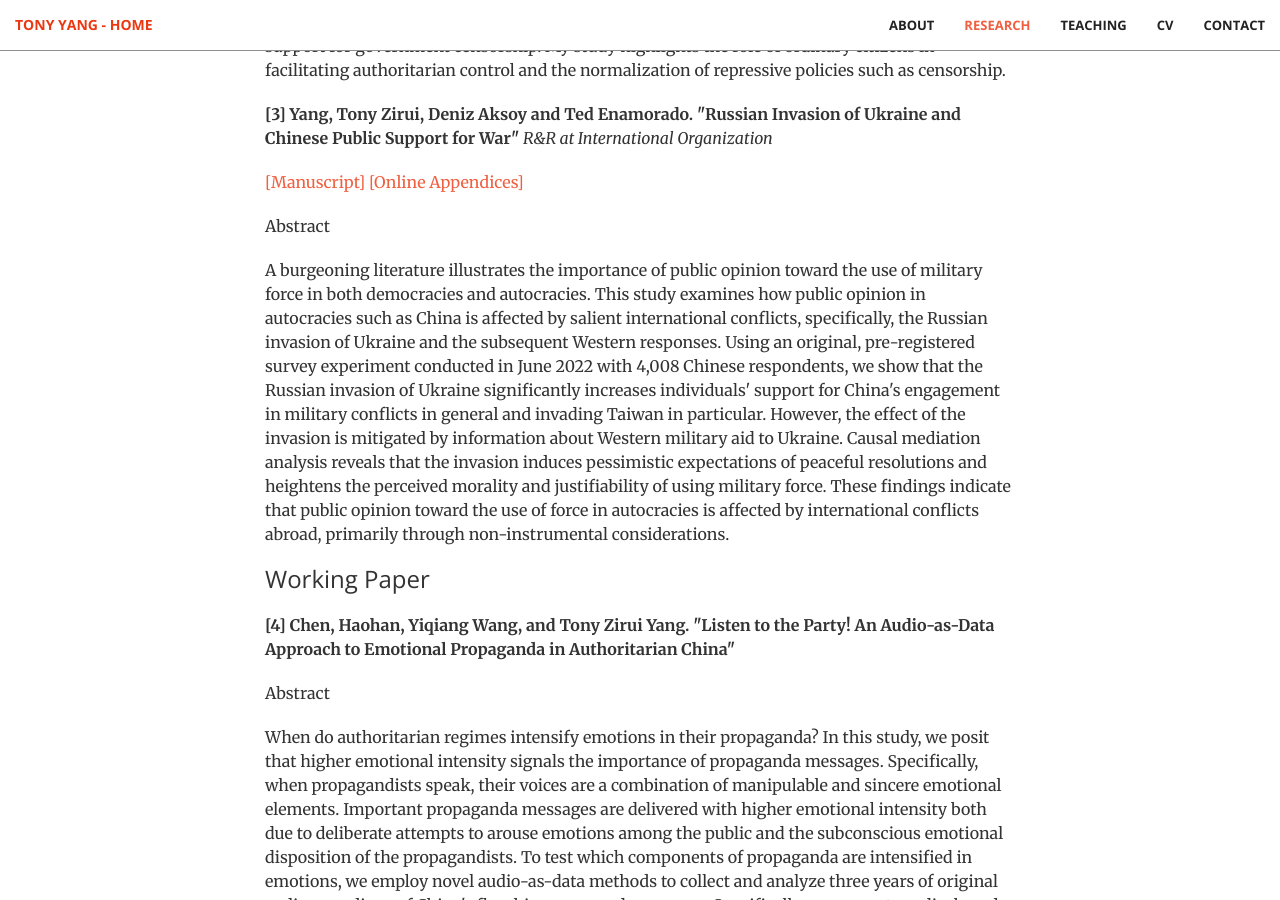
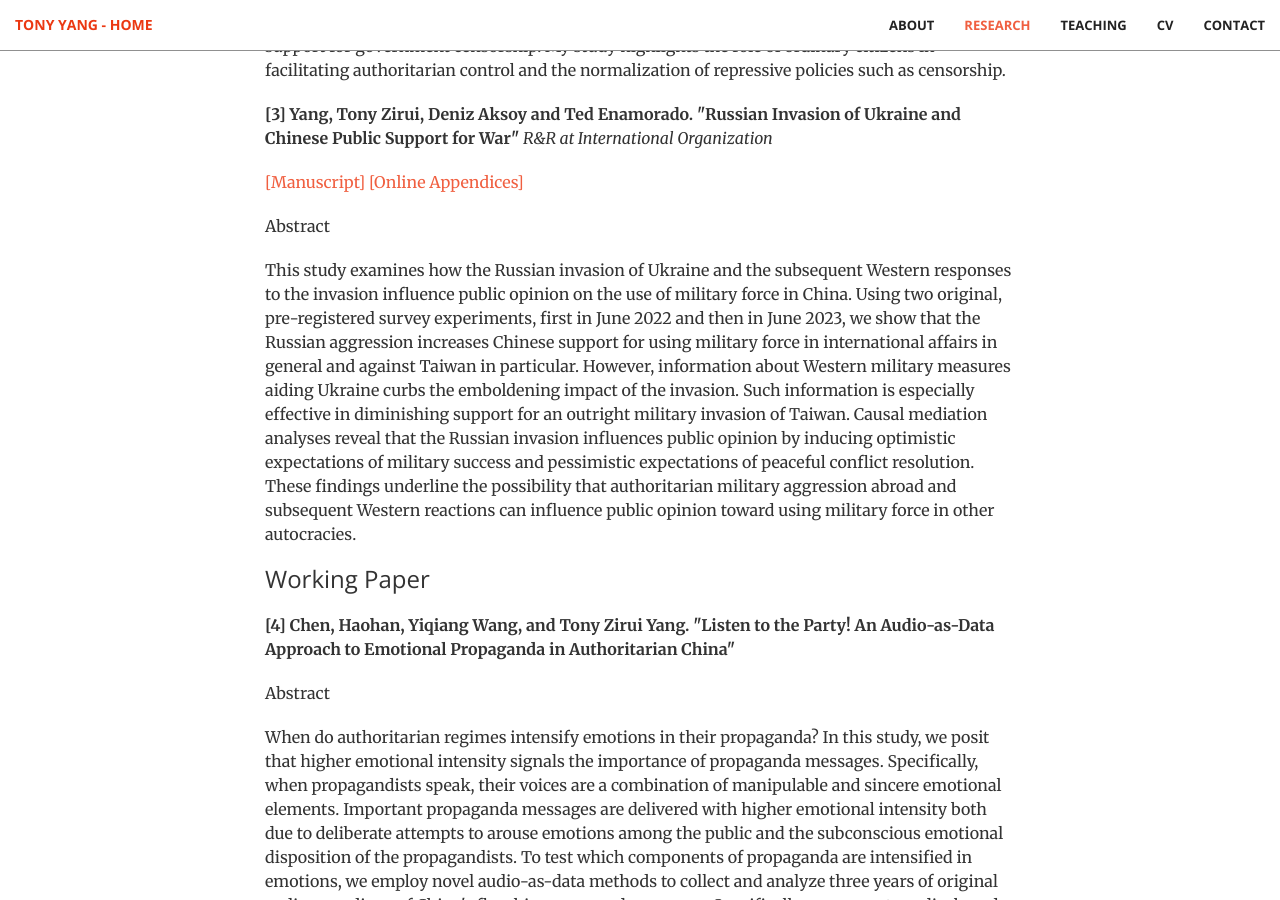
Before and after one commit to tonyhsfz/website, a Jekyll site: the page built from index.html, in a window 1280 px wide and 900 px high, scrolled down 3092 px. Built offline with Jekyll 4.4.1, drawn with Linux system fonts in a browser that asks for light colours.

Commit message:
Update publication.html

```diff
--- a/_includes/publication.html
+++ b/_includes/publication.html
@@ -26,8 +26,9 @@ Contrary to the conventional top-down view of government censorship, ordinary ci
                     <a href="/img/UseForce_Appendix.pdf">[Online Appendices]</a></p>
 <p> Abstract </p>
 <p>
-   A burgeoning literature illustrates the importance of public opinion toward the use of military force in both democracies and autocracies. This study examines how public opinion in autocracies such as China is affected by salient international conflicts, specifically, the Russian invasion of Ukraine and the subsequent Western responses. Using an original, pre-registered survey experiment conducted in June 2022 with 4,008 Chinese respondents, we show that the Russian invasion of Ukraine significantly increases individuals' support for China's engagement in military conflicts in general and invading Taiwan in particular. However, the effect of the invasion is mitigated by information about Western military aid to Ukraine. Causal mediation analysis reveals that the invasion induces pessimistic expectations of peaceful resolutions and heightens the perceived morality and justifiability of using military force. These findings indicate that public opinion toward the use of force in autocracies is affected by international conflicts abroad, primarily through non-instrumental considerations.
-                    </p>
+  This study examines how the Russian invasion of Ukraine and the subsequent Western responses to the invasion influence
+public opinion on the use of military force in China. Using two original, pre-registered survey experiments, first in June 2022 and then in June 2023, we show that the Russian aggression increases Chinese support for using military force in international affairs in general and against Taiwan in particular. However, information about Western military measures aiding Ukraine curbs the emboldening impact of the invasion. Such information is especially effective in diminishing support for an outright military invasion of Taiwan. Causal mediation analyses reveal that the Russian invasion influences public opinion by inducing optimistic expectations of military success and pessimistic expectations of peaceful conflict resolution. These findings underline the possibility that authoritarian military aggression abroad and subsequent Western reactions can influence public opinion toward using military force in other autocracies.
+</p>
                     <p></p>
                      <p></p>
                     <h3 class="section-heading">Working Paper</h3>
```
